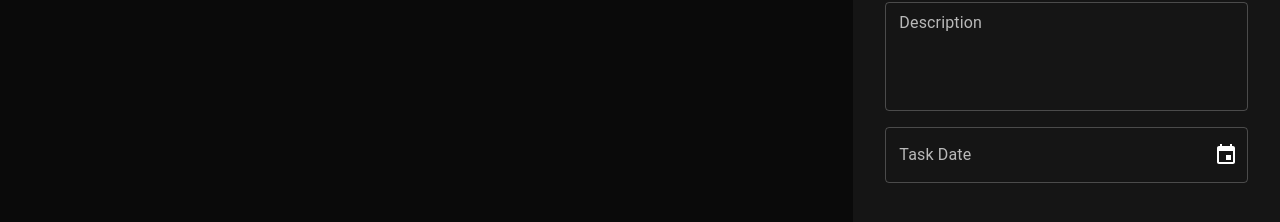
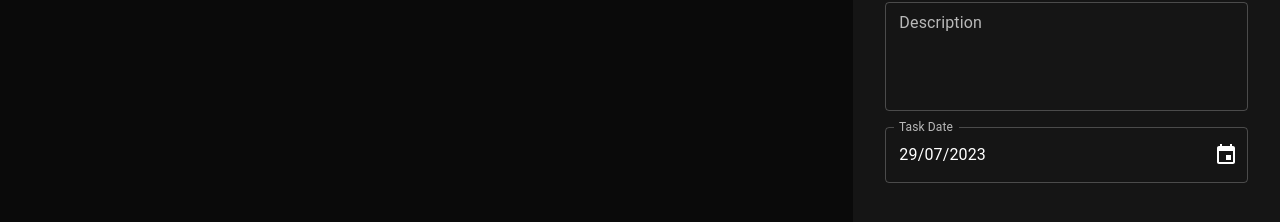
Before and after one commit to penevmx/todoApp, a React (Create React App) app: page / in a window 1280 px wide. Shown: the part 444-666 px from the top of the page. Built offline with nearby package versions, Linux system fonts and the light colour scheme.

Commit message:
feat: date field

```diff
--- a/src/components/CreateTaskForm/_taskDateField.tsx
+++ b/src/components/CreateTaskForm/_taskDateField.tsx
@@ -1,19 +1,36 @@
-import React, { FC, ReactElement, useState } from 'react';
+import React, { FC, ReactElement } from 'react';
 import { LocalizationProvider } from '@mui/x-date-pickers/LocalizationProvider';
 import { AdapterDateFns } from '@mui/x-date-pickers/AdapterDateFns'
 import { DesktopDatePicker } from '@mui/x-date-pickers/DesktopDatePicker'
+import { IDateField } from './interfaces/IDateField';
+import PropTypes from 'prop-types';
 
-export const TaskDateField: FC = (): ReactElement => {
-    const [date, setDate] = React.useState<Date | null>(null);
+export const TaskDateField: FC<IDateField> = (
+    props,
+): ReactElement => {
+
+    const {
+        value = new Date(),
+        disabled = false,
+        onChange = (date) => { console.log(date) },
+    } = props;
+
 
     return (
         <LocalizationProvider dateAdapter={AdapterDateFns}>
             <DesktopDatePicker
                 label='Task Date'
                 format='dd/MM/yyyy'
-                value={date}
-                onChange={(newValue => setDate(newValue))}
+                disabled={disabled}
+                value={value}
+                onChange={onChange}
             />
         </LocalizationProvider>
     )
 };
+
+TaskDateField.propTypes = {
+    value: PropTypes.instanceOf(Date),
+    disabled: PropTypes.bool,
+    onChange: PropTypes.func,
+}
--- /dev/null
+++ b/src/components/CreateTaskForm/interfaces/IDateField.ts
@@ -0,0 +1,6 @@
+import { IDisabled } from "./IDisabled";
+
+export interface IDateField extends IDisabled {
+    value?: Date | null;
+    onChange?: (date: Date | null) => void;
+}
```
